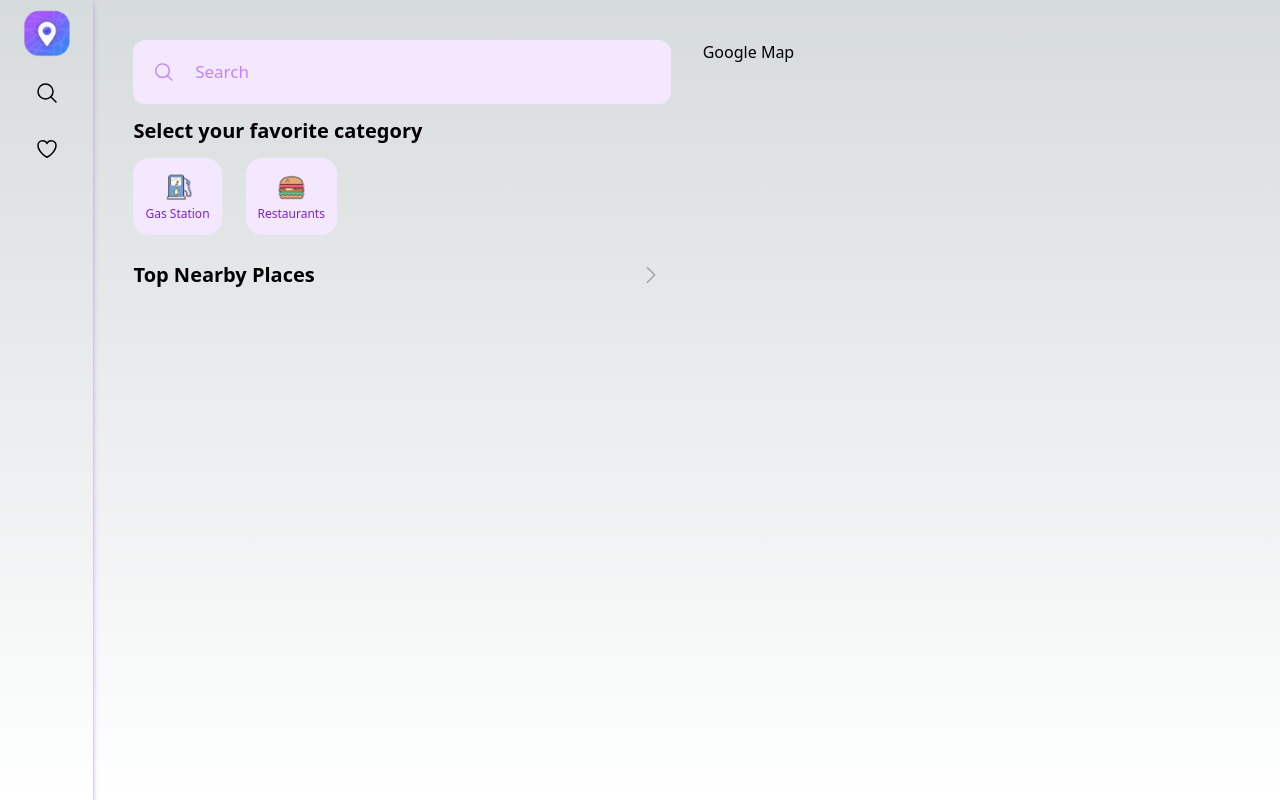
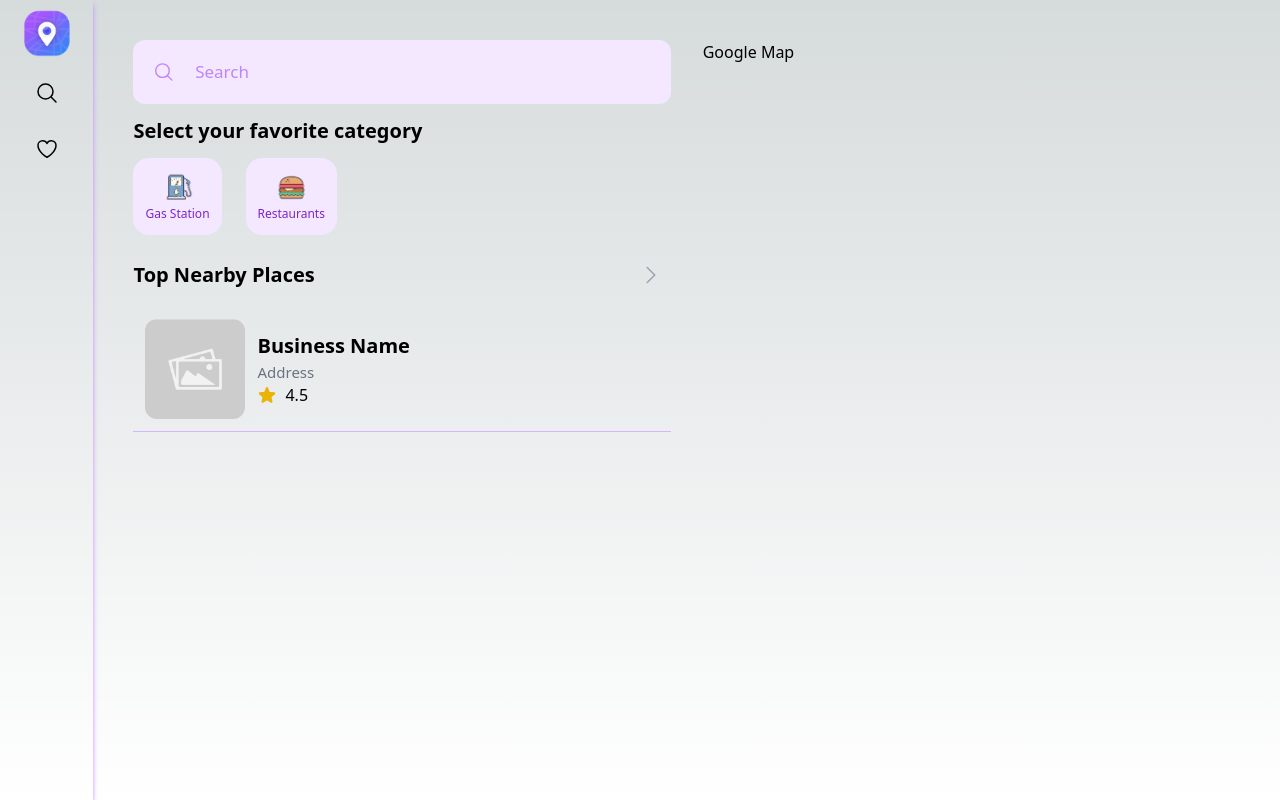
Before and after one commit to BogdanGlazkov/nextjs-google-map-app, a Next.js app: page / in a window 1280 px wide. Built offline with nearby package versions, Linux system fonts and the light colour scheme.

Commit message:
Add BusinessItem component

```diff
--- /dev/null
+++ b/components/BusinessItem.jsx
@@ -0,0 +1,39 @@
+import Image from "next/image";
+import React from "react";
+
+const BusinessItem = () => {
+  return (
+    <div className="flex items-center gap-3 p-3 mb-4 border-b-[1px] border-purple-300">
+      <Image
+        className="rounded-xl object-cover w-[100px] h-[100px]"
+        src="/placeholder.jpg"
+        alt="Business Image"
+        width={90}
+        height={90}
+      />
+      <div>
+        <h3 className="text-[20px] font-semibold">Business Name</h3>
+        <p className="text-[15px] text-gray-500">Address</p>
+        <div className="flex gap-2 items-center">
+          <svg
+            xmlns="http://www.w3.org/2000/svg"
+            fill="currentColor"
+            viewBox="0 0 24 24"
+            strokeWidth={1.5}
+            stroke="currentColor"
+            className="w-5 h-5 text-yellow-500"
+          >
+            <path
+              strokeLinecap="round"
+              strokeLinejoin="round"
+              d="M11.48 3.499a.562.562 0 011.04 0l2.125 5.111a.563.563 0 00.475.345l5.518.442c.499.04.701.663.321.988l-4.204 3.602a.563.563 0 00-.182.557l1.285 5.385a.562.562 0 01-.84.61l-4.725-2.885a.563.563 0 00-.586 0L6.982 20.54a.562.562 0 01-.84-.61l1.285-5.386a.562.562 0 00-.182-.557l-4.204-3.602a.563.563 0 01.321-.988l5.518-.442a.563.563 0 00.475-.345L11.48 3.5z"
+            />
+          </svg>
+          <span>4.5</span>
+        </div>
+      </div>
+    </div>
+  );
+};
+
+export default BusinessItem;
--- a/components/BusinessList.jsx
+++ b/components/BusinessList.jsx
@@ -1,4 +1,5 @@
 import { useState } from "react";
+import BusinessItem from "./BusinessItem";
 
 const BusinessList = () => {
   const [count, setCount] = useState(0);
@@ -42,6 +43,9 @@ const BusinessList = () => {
           </svg>
         </span>
       </h3>
+      <div>
+        <BusinessItem />
+      </div>
     </div>
   );
 };
```
